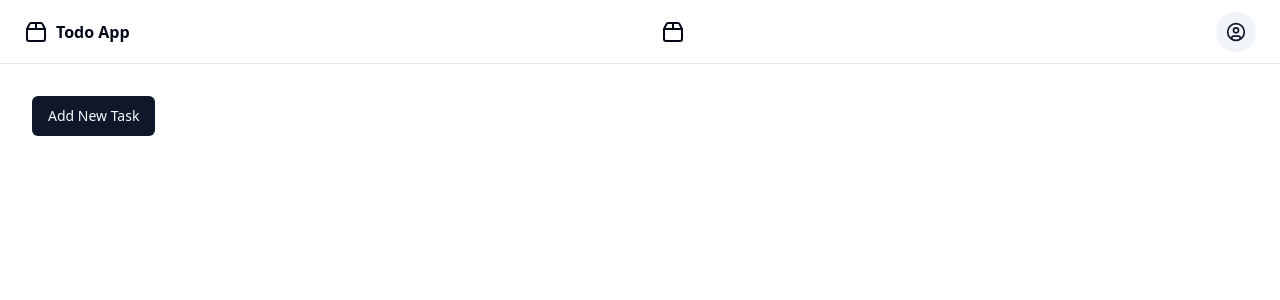
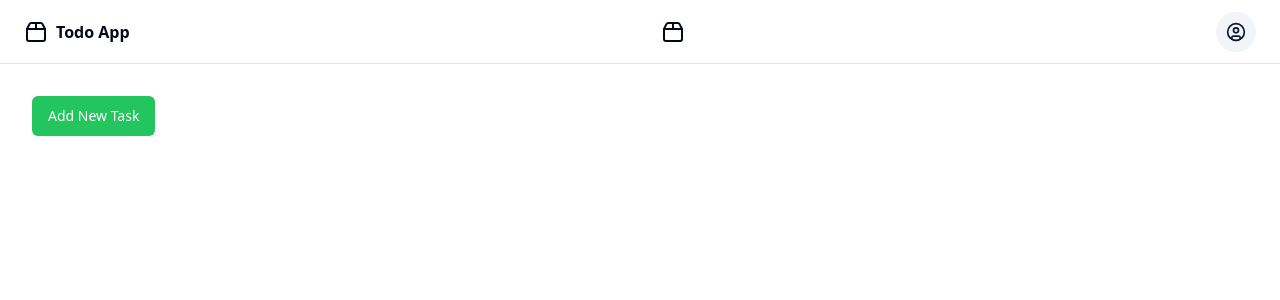
Before and after one commit to GPT-Engineer-App-Dev/joyful-list-maker, a React (Vite) app: page / in a window 1280 px wide. Shown: the top 300 px of the page. Built offline with nearby package versions, Linux system fonts and the light colour scheme.

Commit message:
Make the add button green

```diff
--- a/src/pages/Index.jsx
+++ b/src/pages/Index.jsx
@@ -73,7 +73,7 @@ const Index = () => {
 
   return (
     <div className="container mx-auto p-4">
-      <Button onClick={() => setIsModalOpen(true)} className="mb-4">
+      <Button onClick={() => setIsModalOpen(true)} className="mb-4 bg-green-500 hover:bg-green-600 text-white">
         Add New Task
       </Button>
 
```
